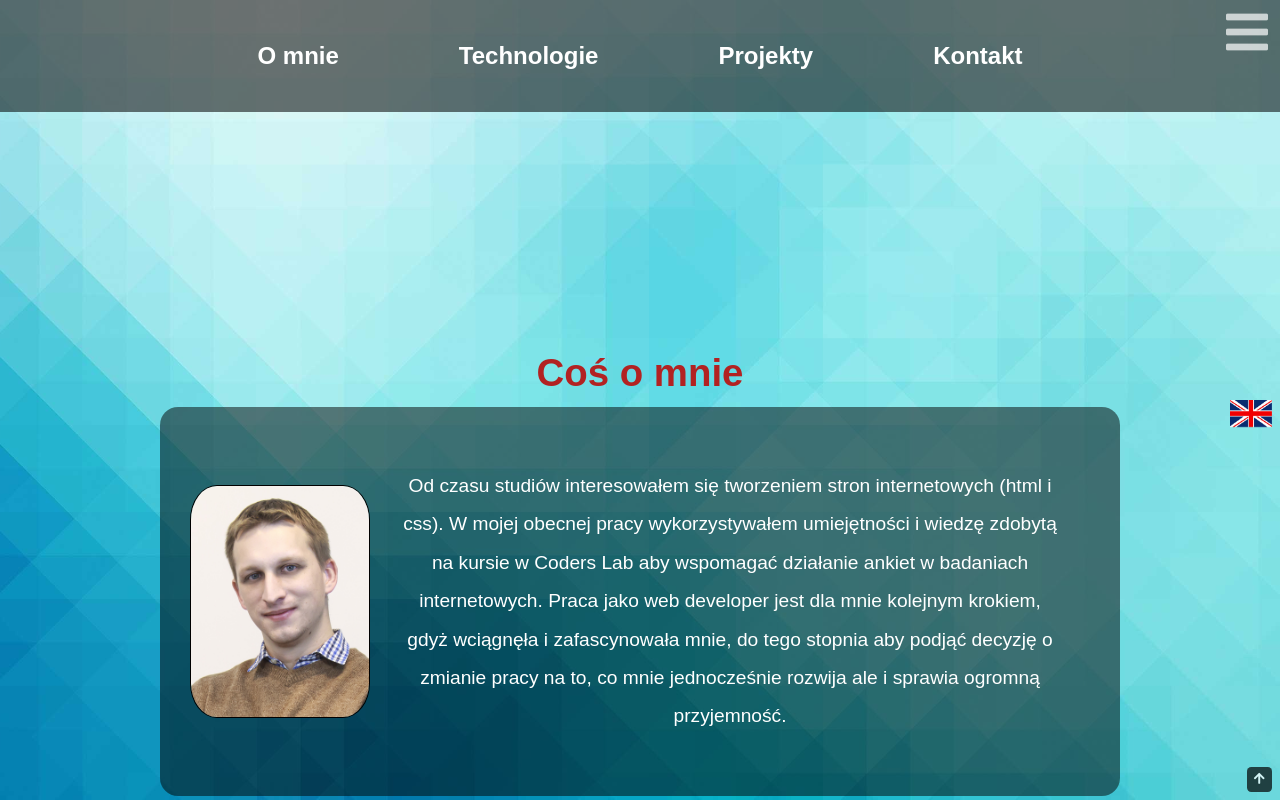
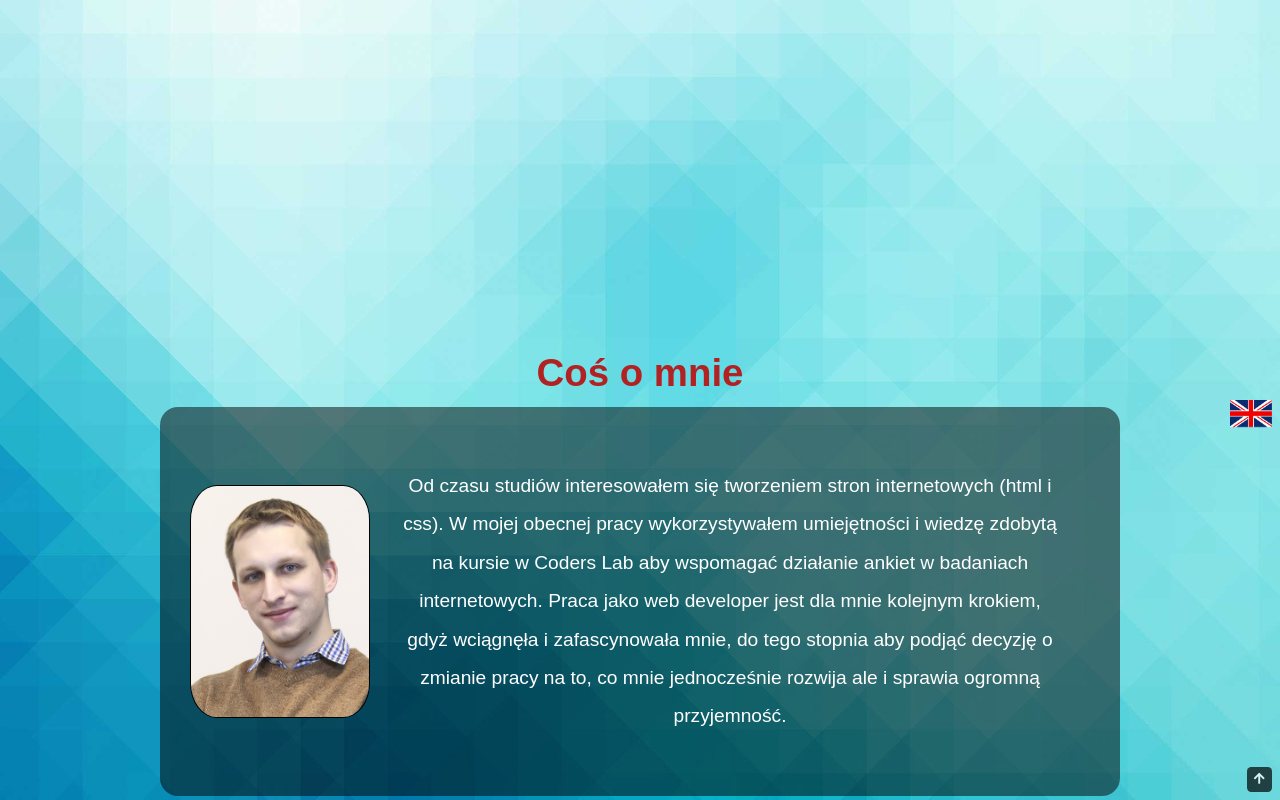
Before and after one commit to KrzGas/KrzysztofGasikPortfolio, a React app: page / in a window 1280 px wide. Shown: the top 800 px of the page. Built offline with nearby package versions, Linux system fonts and the light colour scheme.

Commit message:
site rebuild v8

```diff
--- a/scss/partials/_navigation.scss
+++ b/scss/partials/_navigation.scss
@@ -57,20 +57,20 @@ nav {
 }
 
 .fa-bars {
-  color: $color1;
+  color: $color2;
 }
 
 .fa-bars:hover {
-  color: $color1-hover;
+  color: $color2-hover;
   cursor: grab;
 }
 
 .fa-window-close {
-  color: $color2;
+  color: $color1;
 }
 
 .fa-window-close:hover {
-  color: $color2-hover;
+  color: $color1-hover;
   cursor: grab;
 }
 
--- a/src/App.js
+++ b/src/App.js
@@ -47,7 +47,7 @@ class App extends Component {
              {this.state.lang === "PL" ? <img src={english} /> : <img src={polish} />}
           </button>
           <Header language={this.state.lang} info={this.state.click}/>
-          <Navigation language={this.state.lang} click={click => this.updateClick(click)}/>
+          {/* <Navigation language={this.state.lang} click={click => this.updateClick(click)}/>  */}
           <About language={this.state.lang}/>
           <Technology language={this.state.lang}/>
           <Projects language={this.state.lang}/>
--- a/src/Components/Navigation/Navigation.js
+++ b/src/Components/Navigation/Navigation.js
@@ -53,9 +53,9 @@ class Navigation extends Component {
        }
       <div className="menu__wrapper">
       {this.state.swap ? (
-        <i className="far fa-window-close" onClick={()=>this.switchMenu(this.props.click(2))}/>
+        <i className="fas fa-bars" onClick={()=>this.switchMenu(this.props.click(2))}/>
       ) : (
-        <i className="fas fa-bars" onClick={()=>this.switchMenu(this.props.click(1))} />
+        <i className="far fa-window-close" onClick={()=>this.switchMenu(this.props.click(1))} />
       )}
       </div>
       </>
```
